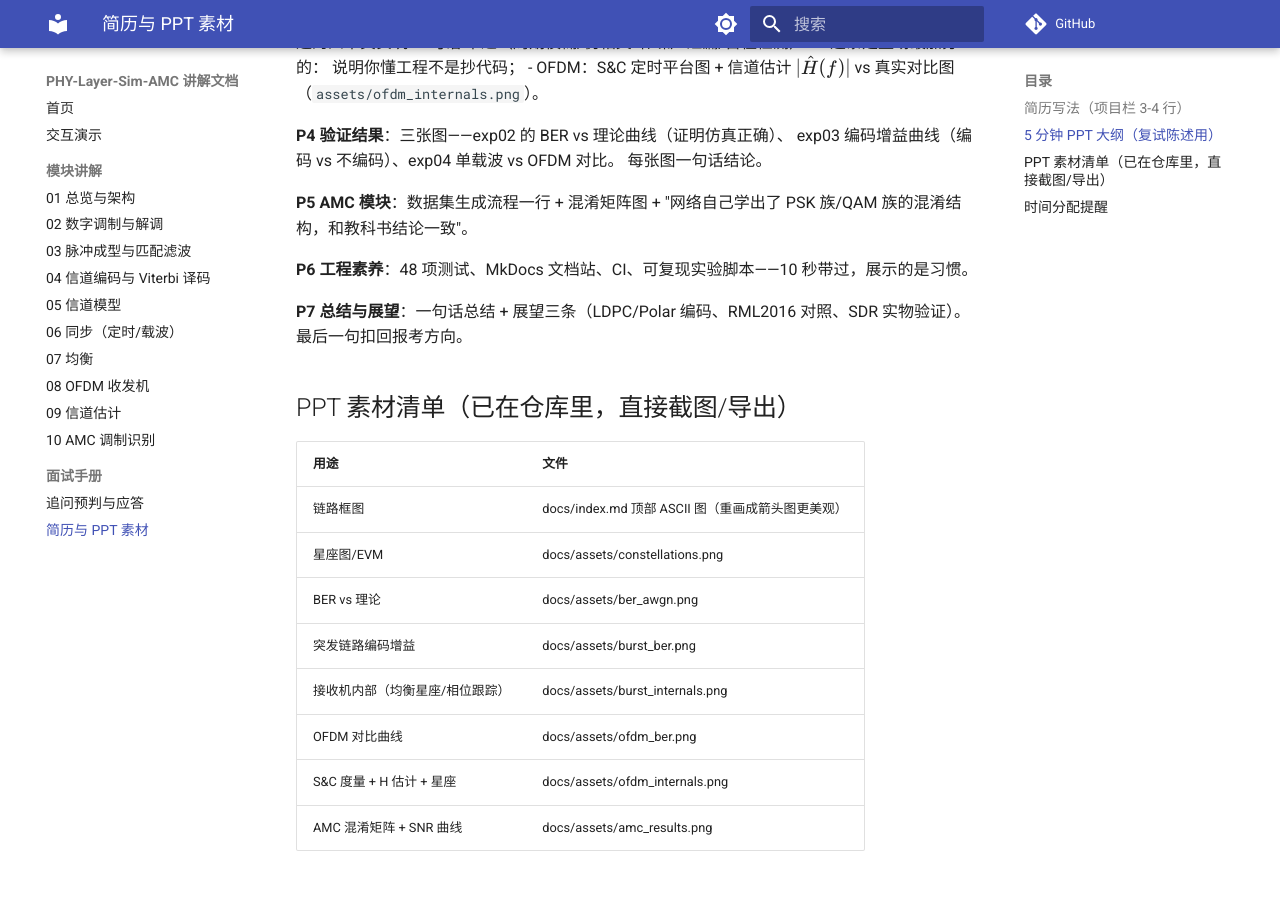
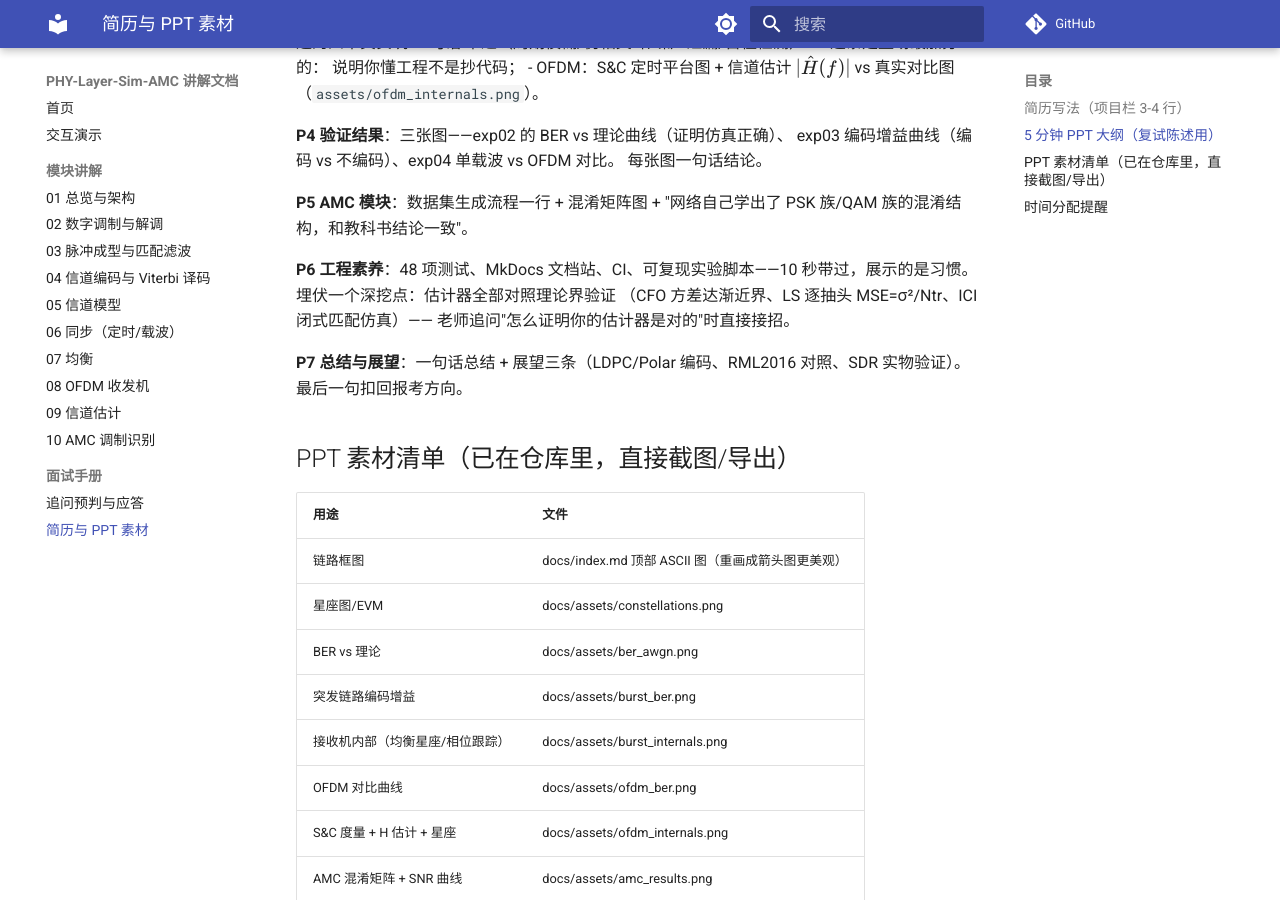
Before and after one commit to YZml1507/phy-layer-sim-amc, an MkDocs documentation site: the page built from docs/interview/resume-ppt.md, in a window 1280 px wide and 900 px high, scrolled down 831 px. Built offline with MkDocs 1.6.1 and Material for MkDocs 9.7.7, drawn with Linux system fonts in a browser that asks for light colours; comment, search, counter and statistics services are not loaded.

Commit message:
docs(resume-ppt): P6 埋伏估计器达界验证的深挖点
Co-Authored-By: Devin AI <158243242+devin-ai-integration[bot]@users.noreply.github.com>

```diff
--- a/docs/interview/resume-ppt.md
+++ b/docs/interview/resume-ppt.md
@@ -43,7 +43,9 @@ exp03 编码增益曲线（编码 vs 不编码）、exp04 单载波 vs OFDM 对
 PSK 族/QAM 族的混淆结构，和教科书结论一致"。
 
 **P6 工程素养**：48 项测试、MkDocs 文档站、CI、可复现实验脚本——10
-秒带过，展示的是习惯。
+秒带过，展示的是习惯。埋伏一个深挖点：估计器全部对照理论界验证
+（CFO 方差达渐近界、LS 逐抽头 MSE=σ²/Ntr、ICI 闭式匹配仿真）——
+老师追问"怎么证明你的估计器是对的"时直接接招。
 
 **P7 总结与展望**：一句话总结 + 展望三条（LDPC/Polar 编码、RML2016
 对照、SDR 实物验证）。最后一句扣回报考方向。
```
